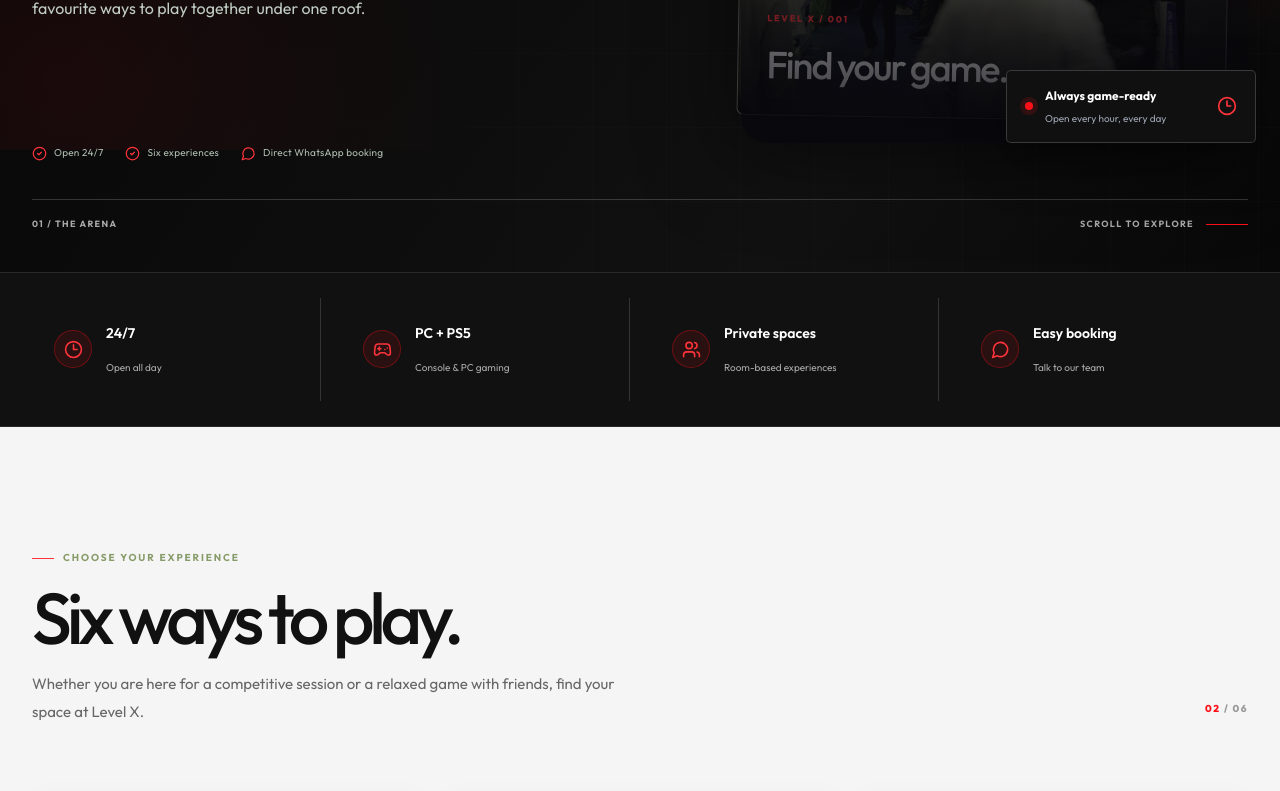
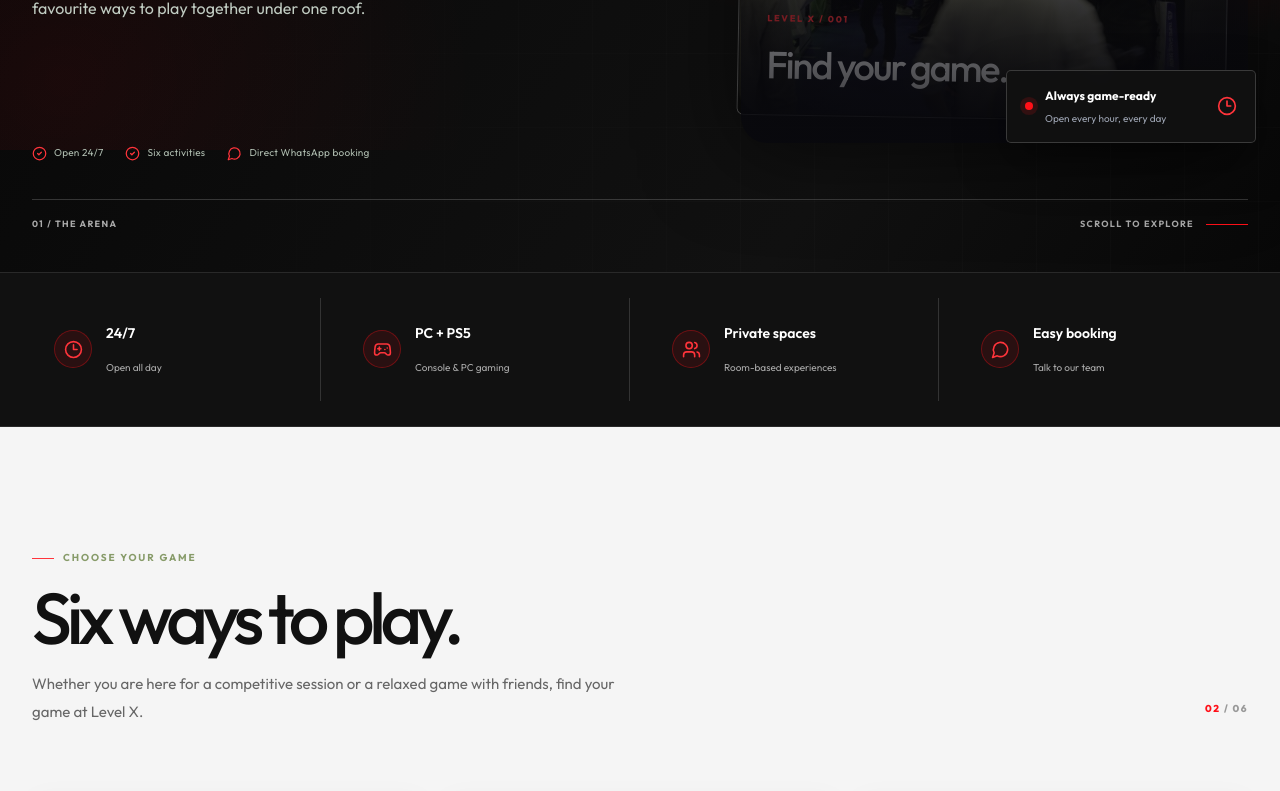
Before and after one commit to syedhussainabbaszaidi/levelxgamingarena, a Next.js app: page / in a window 1280 px wide. Shown: the part 654-1445 px from the top of the page. Built offline with nearby package versions, Linux system fonts and the light colour scheme.

Commit message:
Replace generic experience wording with gaming language

```diff
--- a/app/page.tsx
+++ b/app/page.tsx
@@ -29,7 +29,7 @@ export default function HomePage() {
               <WhatsAppButton message="Hi Level X, I would like to book a gaming session. Please share availability and current rates." label="Book your session" />
               <a className="button button-outline" href="#activities">Explore the arena <ArrowRight size={16} /></a>
             </div>
-            <div className="hero-proof"><span><CheckCircle2 size={15} /> Open 24/7</span><span><CheckCircle2 size={15} /> Six experiences</span><span><MessageCircle size={15} /> Direct WhatsApp booking</span></div>
+            <div className="hero-proof"><span><CheckCircle2 size={15} /> Open 24/7</span><span><CheckCircle2 size={15} /> Six activities</span><span><MessageCircle size={15} /> Direct WhatsApp booking</span></div>
           </div>
           <div className="hero-art">
             <div className="hero-image-frame"><Image src="/img/gallery/esports-arena.jpg" alt="Gaming stations inside Level X Gaming Arena" width={1100} height={820} priority /><div className="hero-image-shade" /><div className="hero-image-caption"><span>LEVEL X / 001</span><strong>Find your game.</strong></div></div>
@@ -48,7 +48,7 @@ export default function HomePage() {
       </div></section>
 
       <section className="section flagship-activities" id="activities"><div className="container">
-        <div className="section-heading-row"><SectionHeading eyebrow="Choose your experience" title="Six ways to play." copy="Whether you are here for a competitive session or a relaxed game with friends, find your space at Level X." /><span className="section-index">02 <i>/ 06</i></span></div>
+        <div className="section-heading-row"><SectionHeading eyebrow="Choose your game" title="Six ways to play." copy="Whether you are here for a competitive session or a relaxed game with friends, find your game at Level X." /><span className="section-index">02 <i>/ 06</i></span></div>
         <div className="activity-grid flagship-activity-grid">
           {activities.map((activity, index) => <article className="activity-card flagship-activity-card" key={activity.slug}>
             <div className="activity-image-wrap"><Image src={activity.image} alt={activity.name + " at Level X Gaming Arena"} width={720} height={520} /><span className="activity-number">0{index + 1}</span><span className="activity-image-action"><ArrowUpRight size={19} /></span></div>
@@ -94,29 +94,29 @@ export default function HomePage() {
       </div></section>
 
       <section className="experience-banner flagship-experience"><div className="container experience-banner-inner">
-        <div className="experience-banner-copy"><span className="eyebrow">Your people. Your game.</span><h2>Make it a night<br /><em>to remember.</em></h2><p>Bring your crew, choose your experience and let our team help organise your next visit.</p><WhatsAppButton message="Hi Level X, I am planning a visit. Please share activity availability and current offers." label="Plan your visit" /></div>
-        <div className="experience-banner-image"><Image src="/img/gallery/gaming-setup.jpg" alt="Gaming setup at Level X Gaming Arena" width={1000} height={720} /><span>YOUR NEXT SESSION AWAITS</span></div>
+        <div className="experience-banner-copy"><span className="eyebrow">Bring your crew. Pick your game.</span><h2>Make it a night<br /><em>to remember.</em></h2><p>Bring your crew, choose your experience and let our team help organise your next visit.</p><WhatsAppButton message="Hi Level X, I am planning a visit. Please share activity availability and current offers." label="Plan your visit" /></div>
+        <div className="experience-banner-image"><Image src="/img/gallery/gaming-setup.jpg" alt="Gaming setup at Level X Gaming Arena" width={1000} height={720} /><span>YOUR NEXT GAME AWAITS</span></div>
       </div></section>
 
       <section className="section experience-details"><div className="container">
-        <SectionHeading eyebrow="More than a gaming session" title="Built around the experience." copy="A welcoming place to play, compete and spend time together, with different experiences to suit your kind of game." />
+        <SectionHeading eyebrow="Inside the gaming zone" title="Made for players." copy="A welcoming place to play, compete and spend time together, with different games and activities to suit your mood." />
         <div className="feature-grid">
           <article className="info-card"><Gamepad2 size={25} /><h3>PC & console play</h3><p>Choose from dedicated PC gaming and PlayStation 5 sessions.</p></article>
           <article className="info-card"><ShieldCheck size={25} /><h3>Clear published rates</h3><p>Review standard prices and selected offers before you enquire.</p></article>
           <article className="info-card"><Users size={25} /><h3>Bring your crew</h3><p>Enjoy a session with friends or make it a friendly competition.</p></article>
           <article className="info-card"><Clock3 size={25} /><h3>Open 24/7</h3><p>Plan your visit any time, day or night.</p></article>
-          <article className="info-card"><Trophy size={25} /><h3>More ways to play</h3><p>Switch between gaming, snooker, table tennis and pool enquiries.</p></article>
+          <article className="info-card"><Trophy size={25} /><h3>More ways to play</h3><p>Choose PC gaming, PS5, snooker, table tennis or ask about pool.</p></article>
           <article className="info-card"><Headphones size={25} /><h3>Easy enquiries</h3><p>Talk directly with the arena team through WhatsApp.</p></article>
         </div>
       </div></section>
 
       <section className="section alt gallery-section" id="gallery"><div className="container">
-        <div className="section-heading-row"><SectionHeading eyebrow="Inside Level X" title="A look around the arena." copy="Explore the gaming atmosphere and spaces featured in the Level X image library." /><span className="section-index">04 <i>/ GALLERY</i></span></div>
+        <div className="section-heading-row"><SectionHeading eyebrow="Inside Level X" title="A look around the arena." copy="Take a look at the gaming setups and spaces at Level X." /><span className="section-index">04 <i>/ GALLERY</i></span></div>
         <div className="gallery-grid flagship-gallery-grid">{gallery.map((item, index) => <div className={`gallery-card gallery-card-${index + 1}`} key={item.src}><Image src={item.src} alt={item.title + " at Level X Gaming Arena"} width={700} height={480} /><span>{item.title}</span></div>)}</div>
       </div></section>
 
       <section className="section faq-section"><div className="container faq-layout">
-        <div className="faq-intro"><span className="eyebrow">Before you visit</span><h2>Good to know.<br /><em>Ready to play.</em></h2><p>Quick answers about booking, payment, opening hours and the experiences available at Level X.</p><WhatsAppButton message="Hi Level X, I have a question before visiting. Could you please help?" label="Ask our team" /></div>
+        <div className="faq-intro"><span className="eyebrow">Before you visit</span><h2>Good to know.<br /><em>Ready to play.</em></h2><p>Quick answers about booking, payment, opening hours and the activities available at Level X.</p><WhatsAppButton message="Hi Level X, I have a question before visiting. Could you please help?" label="Ask our team" /></div>
         <div className="faq-list">{faqs.map((item, index) => <details className="faq-item" key={item.q}><summary><span className="faq-index">0{index + 1}</span><h3>{item.q}</h3><ChevronDown size={18} /></summary><p>{item.a}</p></details>)}</div>
       </div></section>
 
```
